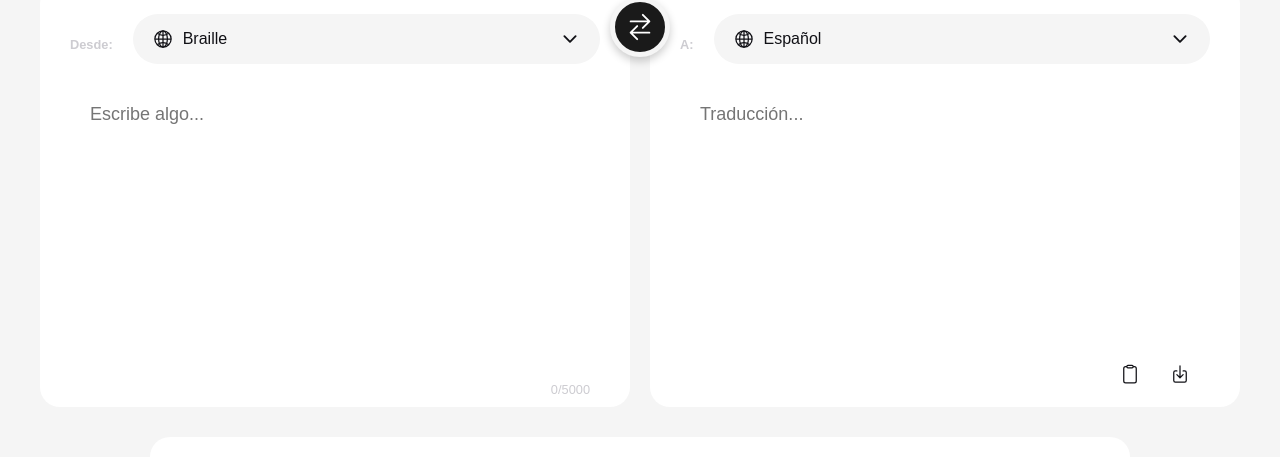
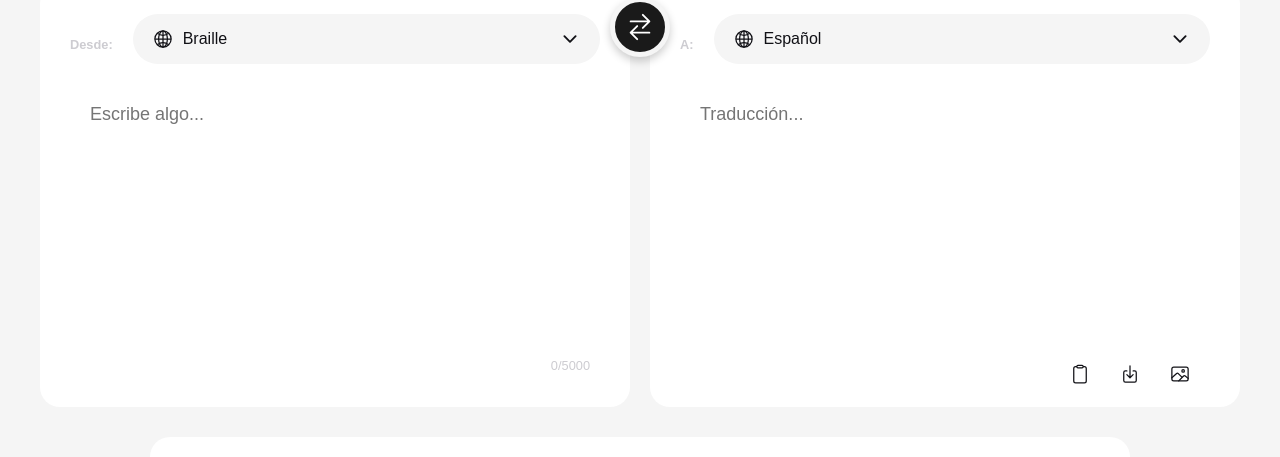
Before and after one commit to riofutabac/BrailleTraductor, a React (Create React App) app in the folder Version_1/Codigo/frontend/my-app/: page / in a window 1280 px wide. Both pictures are taken after a click on the element 640 px from the left and 141 px from the top of the page. Shown: the part 130-587 px from the top of the page. Built offline with nearby package versions, Linux system fonts and the light colour scheme.

Commit message:
feat: add image generator button, clean text-area button

```diff
--- a/Version_1/Codigo/frontend/my-app/src/components/Traductor/Traductor.css
+++ b/Version_1/Codigo/frontend/my-app/src/components/Traductor/Traductor.css
@@ -1,6 +1,3 @@
-
-
-
 * {
     margin: 0;
     padding: 0;
@@ -127,7 +124,7 @@
 
 .cuerpo-container textarea {
     width: 100%;
-    padding: 20px;
+    padding: 20px 40px 20px 20px;
     margin: 10px 0;
     background-color: transparent;
     resize: none;
@@ -269,3 +266,36 @@
 
 
 }
+
+.textarea-wrapper {
+    position: relative;
+    width: 100%;
+}
+
+/* Agrega estos estilos al final de tu archivo Traductor.css */
+.clear-text-button {
+    position: absolute;
+    right: 15px; /* Ajusta según sea necesario para alinear con el área de texto */
+    top: 25px; /* Ajusta según sea necesario */
+    border: none;
+    background-color: transparent;
+    cursor: pointer;
+    color: var(--light-text-color);
+    padding: 0;
+    display: flex;
+    align-items: center;
+    justify-content: center;
+}
+
+.clear-text-button ion-icon {
+    font-size: 25px; /* Ajusta el tamaño del icono según sea necesario */
+}
+
+.clear-text-button:not(:hover) {
+    opacity: 0.5;
+}
+
+/* Efecto hover */
+.clear-text-button:hover {
+    opacity: 1;
+}
--- a/Version_1/Codigo/frontend/my-app/src/components/Traductor/Traductor.jsx
+++ b/Version_1/Codigo/frontend/my-app/src/components/Traductor/Traductor.jsx
@@ -85,6 +85,23 @@ const Traductor = ({ option, inputText, setInputText, onLanguageChange }) => {
         }
     };
 
+    const downloadImage = async () => {
+        try {
+            const response = await fetch(`http://localhost:8000/api/generate-image/${encodeURIComponent(outputText)}`);
+            if (!response.ok) throw new Error('Error al generar la imagen');
+            const blob = await response.blob();
+            const url = window.URL.createObjectURL(blob);
+            const a = document.createElement('a');
+            a.href = url;
+            a.download = 'translation.png'; // Puedes cambiar el nombre del archivo aquí
+            document.body.appendChild(a);
+            a.click();
+            a.remove();
+        } catch (error) {
+            console.error(error);
+        }
+};
+
     useEffect(() => {
         if (inputText) {
             translateText(inputText);
@@ -113,7 +130,8 @@ const Traductor = ({ option, inputText, setInputText, onLanguageChange }) => {
                 <div className='text-area'>
                     {option === 'Traducir texto' && (
                         <>
-                            <textarea
+                            <div className='textarea-wrapper'>
+                                <textarea
                                 placeholder='Escribe algo...'
                                 value={inputText}
                                 onChange={handleInputChange}
@@ -121,8 +139,15 @@ const Traductor = ({ option, inputText, setInputText, onLanguageChange }) => {
                                 id="input-text"
                                 cols="30"
                                 rows="10"
-                            ></textarea>
-                            <div className='chars'><span id='input-chars'>{inputText.length}</span>/5000 </div>
+                                ></textarea>
+                                {inputText && (
+                                    <button className="clear-text-button" onClick={() => setInputText('')} title='Limpiar cuadro de texto'>
+                                        <ion-icon name="close-circle"></ion-icon>
+                                    </button>
+                                )}
+                                <div className='chars'><span id='input-chars'>{inputText.length}</span>/5000 </div>
+                            </div>
+
                         </>
                     )}
                     {option === 'Archivo' && (
@@ -170,8 +195,11 @@ const Traductor = ({ option, inputText, setInputText, onLanguageChange }) => {
                     <button onClick={copyToClipboard} disabled={!outputText} title='Copiar al portapapeles'>
                         <ion-icon name="clipboard-outline"></ion-icon>
                     </button>
-                    <button onClick={downloadPDF} disabled={outputLanguage !== 'Braille' || !outputText} title='Descargar traducción en espejo'>
+                    <button onClick={downloadPDF} disabled={outputLanguage !== 'Braille' || !outputText} title='Descargar como PDF'>
                         <ion-icon name="download-outline"></ion-icon>
+                    </button>
+                    <button onClick={downloadImage} disabled={outputLanguage !== 'Braille' || !outputText} title='Descargar como imagen'>
+                        <ion-icon name="image-outline"></ion-icon>
                     </button>
                 </div>
             </div>
```
Also changed, not shown: 2 other files (tests, documents, lock files or other folders).
